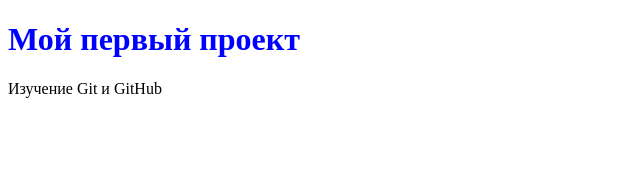
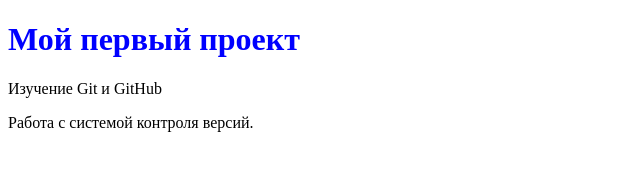
Before and after one commit to Stas1234455/frist-project, a plain HTML site: page index.html in a window 1280 px wide. Shown: the whole page, without its empty margins (0-640 px from the left). Drawn offline with Linux system fonts and the light colour scheme.

Commit message:
Обновлена HTML разметка

```diff
--- a/index.html
+++ b/index.html
@@ -8,5 +8,6 @@
 <body>
   <h1>Мой первый проект</h1>
   <p>Изучение Git и GitHub</p>
+  <p>Работа с системой контроля версий.</p>
 </body>
 </html>
```
